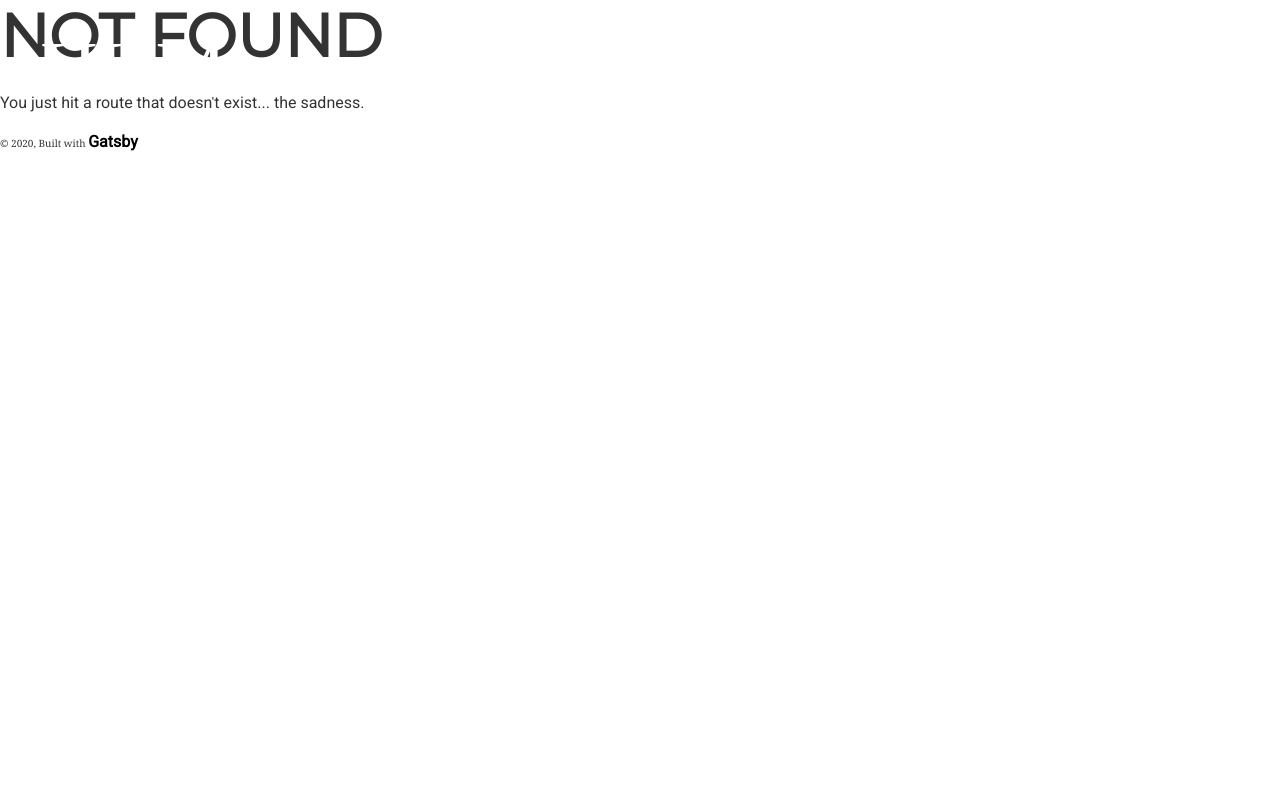
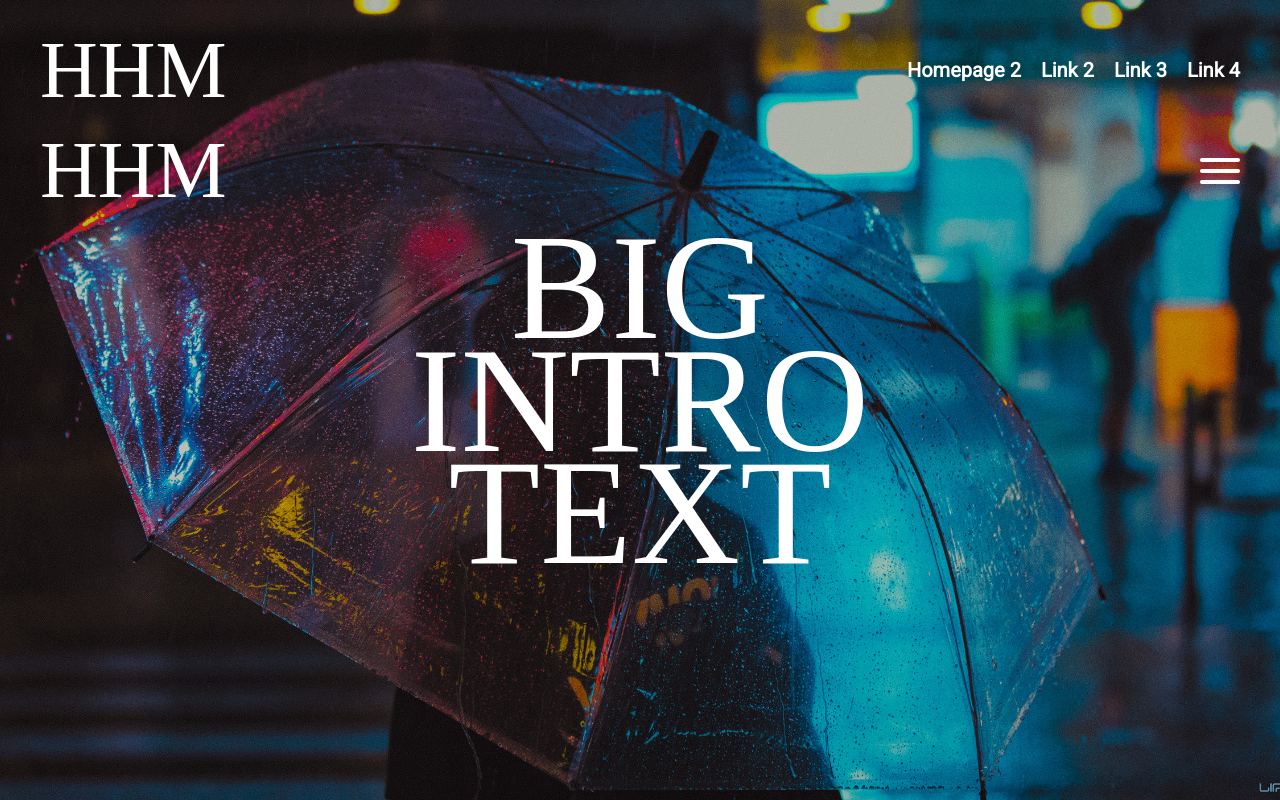
Before and after one commit to rsbrowne/handheld.media, a Gatsby site: page /homepage-2 in a window 1280 px wide. Before the commit this address had no page. Built offline with nearby package versions, Linux system fonts and the light colour scheme; Gatsby itself is replaced by a stand-in of ours.

Commit message:
Adds new header with spinning burger menu

```diff
--- /dev/null
+++ b/src/components/header-burger/index.jsx
@@ -0,0 +1,54 @@
+import { Link } from 'gatsby';
+import { useState } from 'react';
+import PropTypes from 'prop-types';
+import React from 'react';
+
+import './styles.scss';
+
+const HeaderBurger = ({ siteTitle }) => {
+  const [menuOpen, setMenuOpen] = useState();
+  let classList = 'burger';
+
+  if (menuOpen) {
+    classList = 'burger burger--open';
+  } else {
+    classList = 'burger';
+  }
+
+  return (
+    <header className="header-burger">
+      <Link className="logo" to="/">
+        HHM
+      </Link>
+      <div className={classList} onClick={() => setMenuOpen(!menuOpen)}>
+        <div className="burger__lines" />
+      </div>
+      {/* <nav className="header__nav">
+        <ul>
+          <li>
+            <Link to="homepage-2">Homepage 2</Link>
+          </li>
+          <li>
+            <Link to="/">Link 2</Link>
+          </li>
+          <li>
+            <Link to="/">Link 3</Link>
+          </li>
+          <li>
+            <Link to="/">Link 4</Link>
+          </li>
+        </ul>
+      </nav> */}
+    </header>
+  );
+};
+
+HeaderBurger.propTypes = {
+  siteTitle: PropTypes.string,
+};
+
+HeaderBurger.defaultProps = {
+  siteTitle: ``,
+};
+
+export default HeaderBurger;
--- /dev/null
+++ b/src/components/header-burger/styles.scss
@@ -0,0 +1,103 @@
+%burger-bar {
+  transition: all .3s;
+  pointer-events: none;
+  display: block;
+  content: "";
+  width: 100%;
+  border-radius: 0.4rem;
+  background-color: white;
+  height: 0.4rem;
+  position: absolute;
+  transform: rotate(0);
+}
+
+.header-burger {
+  position: fixed;
+  z-index: 2;
+  padding: 3rem 4rem;
+  width: 100%;
+  display: flex;
+  justify-content: space-between;
+  align-items: center;
+  top: 10rem;
+
+  // &__nav {
+  //   ul {
+  //     margin: 0;
+  //     display: flex;
+  //     justify-content: center;
+  //     align-items: center;
+  //   }
+
+  //   li {
+  //     margin: 0;
+  //     margin-left: 2rem;
+  //   }
+
+  //   a {
+  //     font-size: 2rem;
+  //     color: white;
+  //   }
+  // }
+}
+
+.logo {
+  font-family: "Vitruvian Man";
+  font-size: 8rem;
+  color: white;
+  text-decoration: none;
+  font-weight: 400;
+}
+
+.burger {
+  height: 4rem;
+  width: 4rem;
+  font-size: 12px;
+  cursor: pointer;
+  transition: all .3s;
+  position: relative;
+
+  &:after {
+    content: "";
+    display: block;
+    position: absolute;
+    height: 150%;
+    width: 150%;
+    top: -25%;
+    left: -25%;
+  }
+
+  &--open {
+    transform: rotate(180deg);
+
+    .burger__lines {
+      background-color: transparent;
+
+      &:before {
+        transform: rotate(135deg);
+        top: 0;
+      }
+
+      &:after {
+        transform: rotate(-135deg);
+        top: 0;
+      }
+    }
+  }
+
+  &__lines {
+    @extend %burger-bar;
+    top: 50%;
+    margin-top: -0.125em;
+
+    &:before {
+      @extend %burger-bar;
+      top: 1.1rem;
+    }
+
+    &:after {
+      @extend %burger-bar;
+      top: -1.1rem;
+    }
+  }
+}
--- a/src/components/header/index.jsx
+++ b/src/components/header/index.jsx
@@ -12,7 +12,7 @@ const Header = ({ siteTitle }) => (
     <nav className="header__nav">
       <ul>
         <li>
-          <Link to="/">Link 1</Link>
+          <Link to="homepage-2">Homepage 2</Link>
         </li>
         <li>
           <Link to="/">Link 2</Link>
--- a/src/components/layout/index.jsx
+++ b/src/components/layout/index.jsx
@@ -10,6 +10,7 @@ import PropTypes from 'prop-types';
 import { useStaticQuery, graphql } from 'gatsby';
 
 import Header from '../header';
+import HeaderBurger from '../header-burger';
 import Footer from '../footer';
 import './styles.scss';
 
@@ -27,6 +28,7 @@ const Layout = ({ children }) => {
   return (
     <Fragment>
       <Header siteTitle={data.site.siteMetadata.title} />
+      <HeaderBurger siteTitle={data.site.siteMetadata.title} />
       <div>
         <main>{children}</main>
         <Footer />
--- /dev/null
+++ b/src/pages/homepage-2.jsx
@@ -0,0 +1,44 @@
+import React from 'react';
+import { graphql, StaticQuery } from 'gatsby';
+import BackgroundImage from 'gatsby-background-image';
+
+import Layout from '../components/layout';
+
+const Homepage2 = () => (
+  <StaticQuery
+    query={graphql`
+      query {
+        desktop: file(relativePath: { eq: "umbrella.jpg" }) {
+          childImageSharp {
+            fluid(quality: 90, maxWidth: 2560) {
+              ...GatsbyImageSharpFluid_withWebp
+            }
+          }
+        }
+      }
+    `}
+    render={data => {
+      const imgData = data.desktop.childImageSharp.fluid;
+      return (
+        <Layout>
+          <div className="homepage">
+            <BackgroundImage
+              className="homepage__bg"
+              Tag="section"
+              fluid={imgData}
+              backgroundColor={`#040e18`}>
+              <div className="homepage__overlay" />
+              <h1 className="homepage__intro">
+                BIG INTRO
+                <br />
+                TEXT
+              </h1>
+            </BackgroundImage>
+          </div>
+        </Layout>
+      );
+    }}
+  />
+);
+
+export default Homepage2;
```
